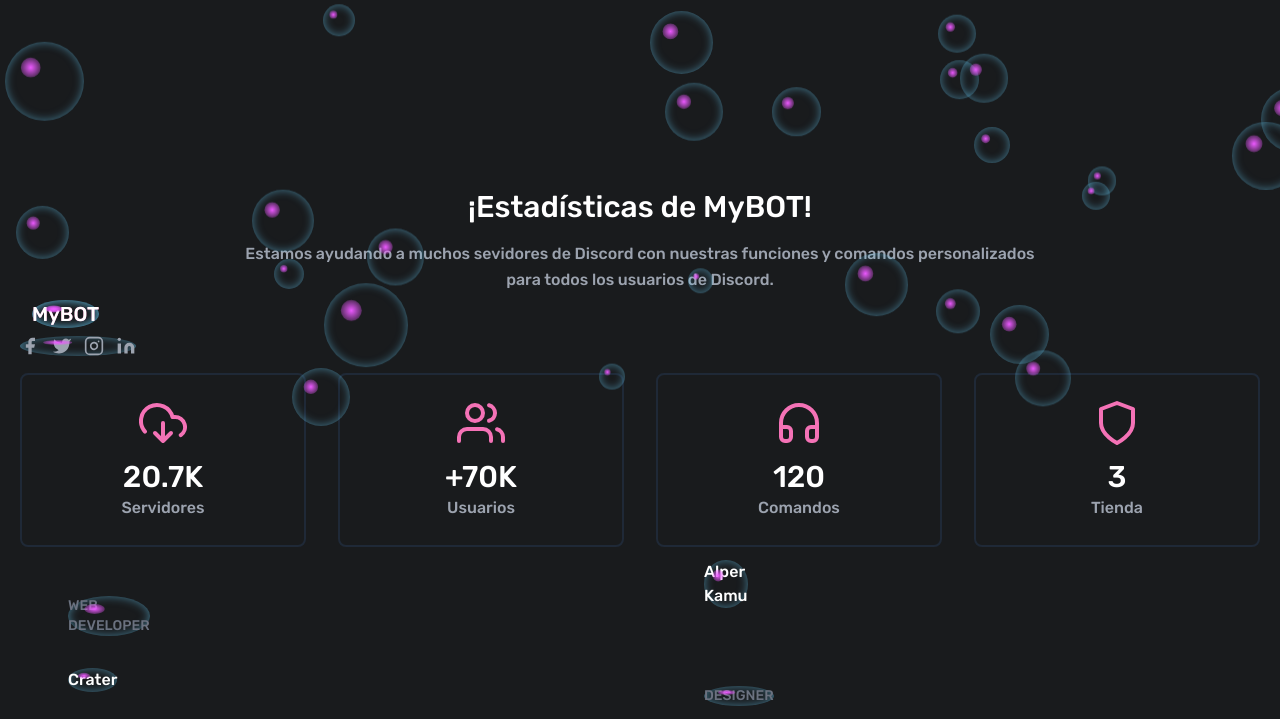
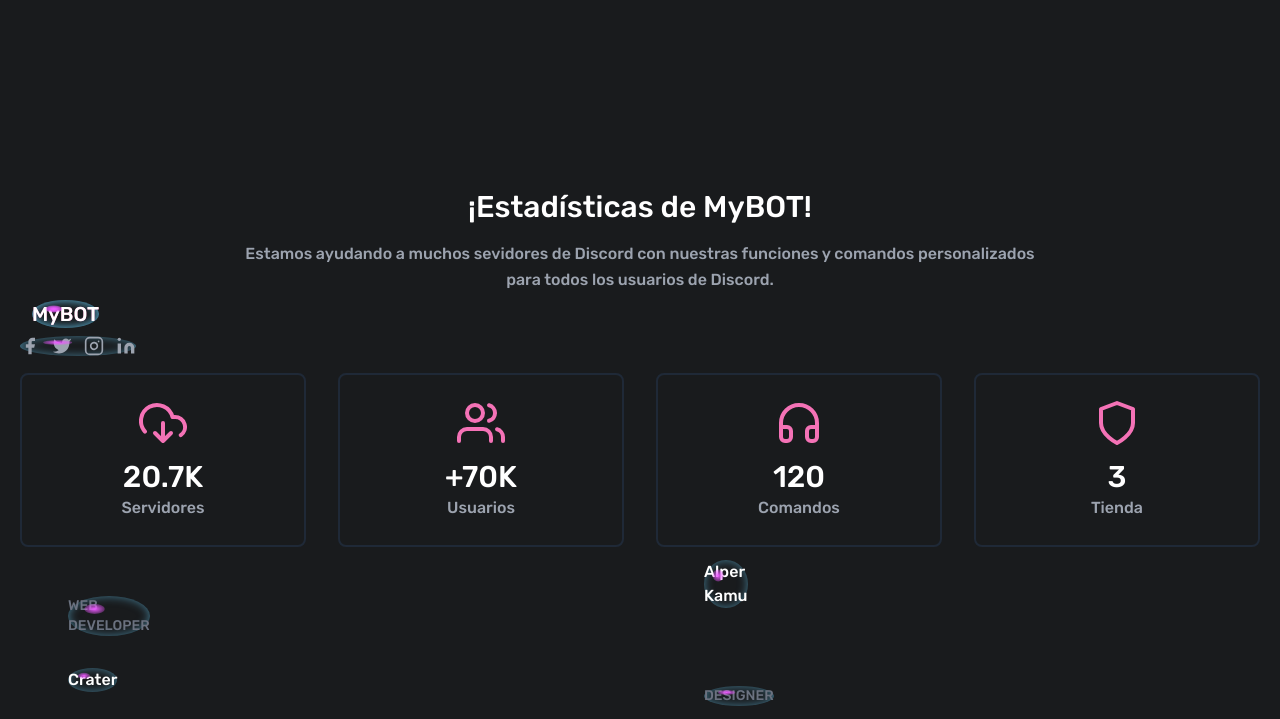
Before and after one commit to CraterMaik/web-botdiscord-tailwindcss, a plain HTML site: page index.html in a window 1280 px wide. Shown: the part 724-1443 px from the top of the page. Drawn offline with nearby package versions, Linux system fonts and the light colour scheme.

Commit message:
Update index.html

```diff
--- a/index.html
+++ b/index.html
@@ -214,19 +214,6 @@
         </div>
       </div>
     </section>
-    <script type="text/javascript">
-        function burbujas(){
-            const section = document.querySelector('body')
-            const createElement = document.createElement('span')
-            var size = Math.random() * 60
-            createElement.style.width= 25 + size + 'px'
-            createElement.style.height = 25 + size + 'px'
-            createElement.style.left = Math.random() * innerWidth + "px"
-            section.appendChild(createElement)
-            setTimeout(() => { createElement.remove()}, 4000)
-        }
-        setInterval(burbujas, 100)
-        </script>
     <footer class="text-gray-400 body-font">
       <div class="container px-5 py-8 mx-auto flex items-center sm:flex-row flex-col">
         <a class="flex title-font font-medium items-center md:justify-start justify-center text-white">
```
